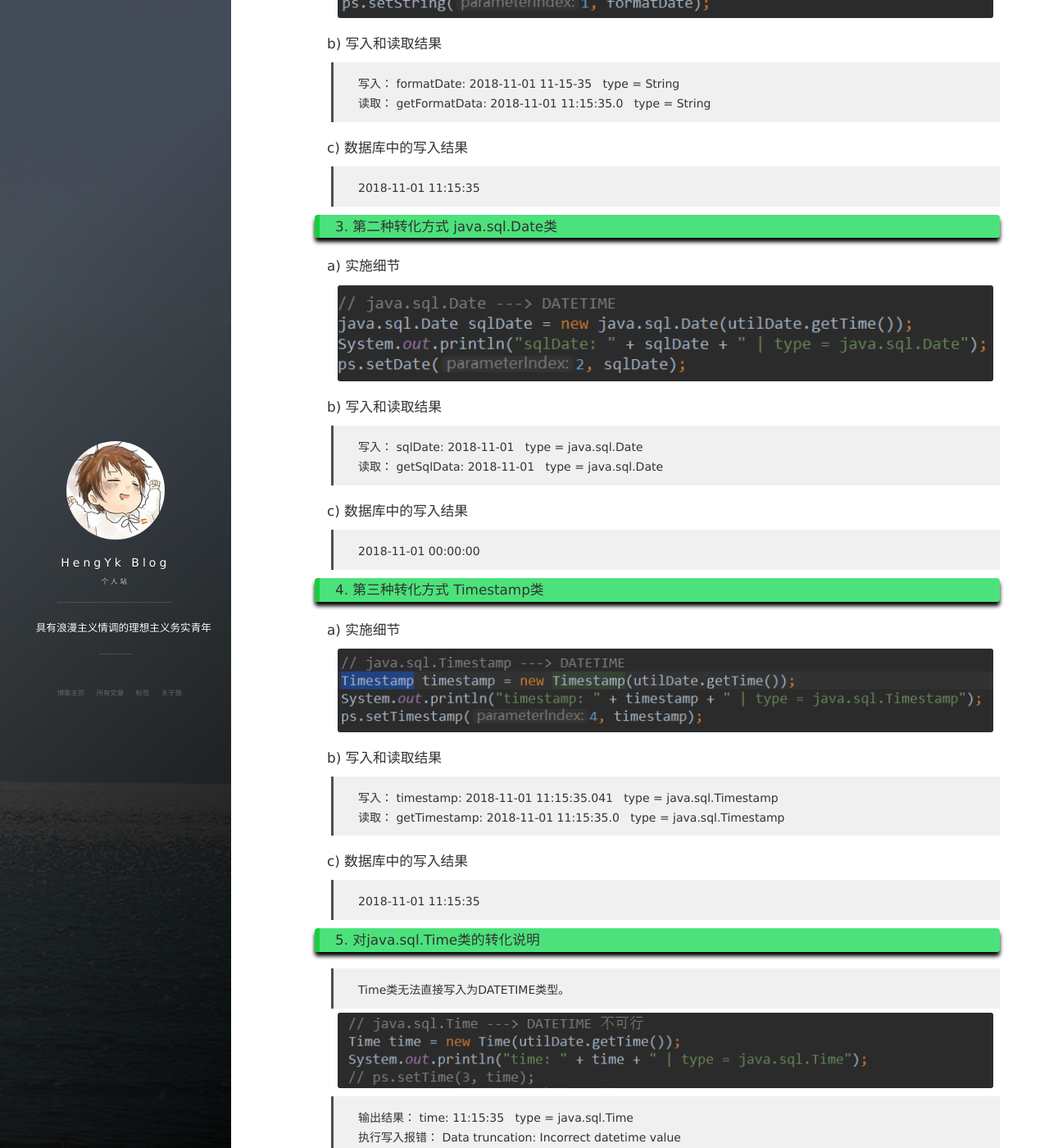
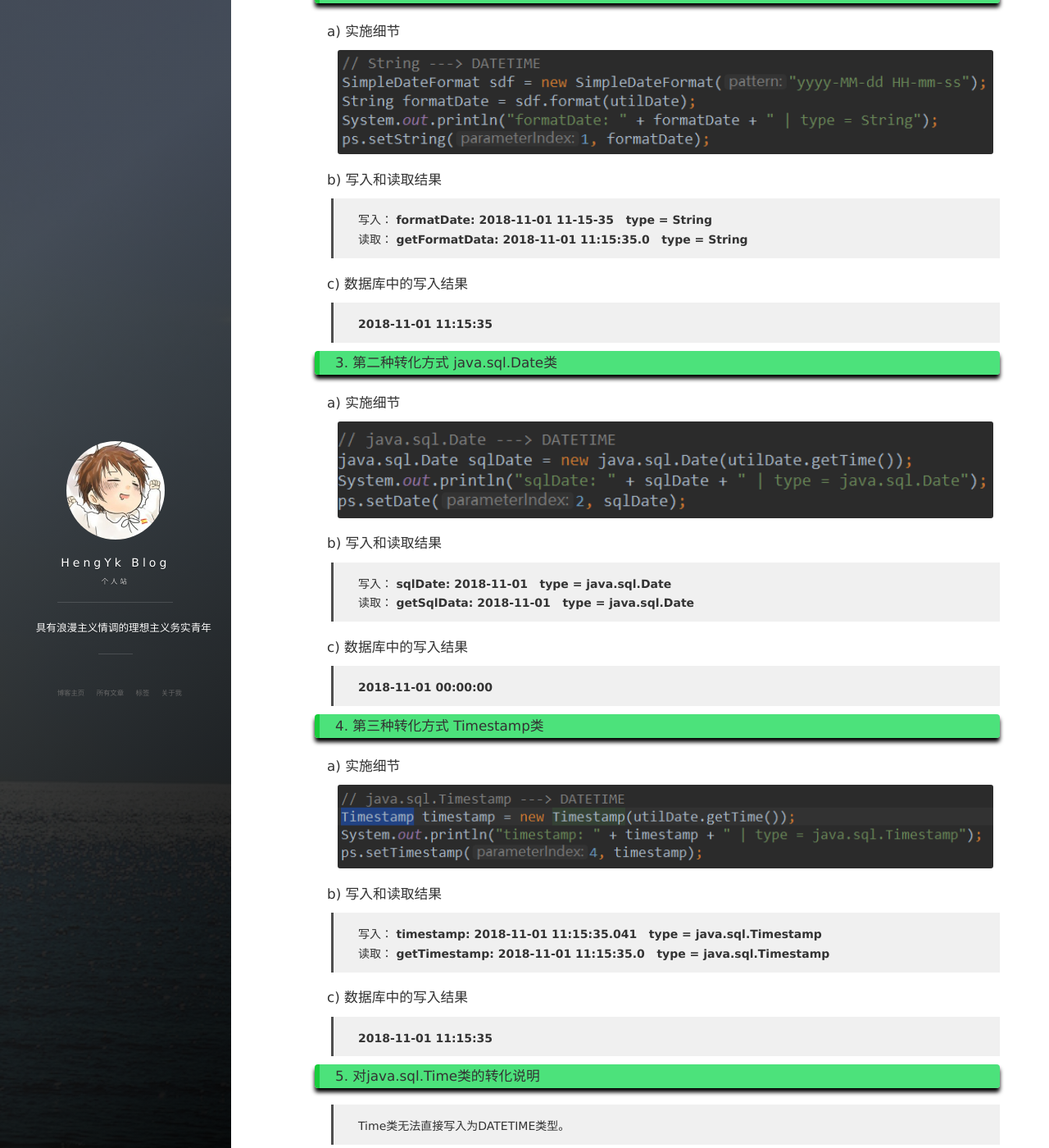
Before and after one commit to HengYk/hengyk.github.io, a Jekyll site: the page built from _posts/2018-11-01-JAVA杂谈：如何匹配数据库中的DATETIME类型.md, in a window 1280 px wide and 1400 px high, scrolled down 1046 px. Shown: the whole window at 82% size. Built offline with Jekyll 4.4.1, drawn with Linux system fonts in a browser that asks for light colours; nearby versions of some CDN libraries; comment, search, counter and statistics services are not loaded; some of the changed text lies outside the part shown.

Commit message:
Commit datetime

```diff
--- a/_posts/2018-11-01-JAVA杂谈：如何匹配数据库中的DATETIME类型.md
+++ b/_posts/2018-11-01-JAVA杂谈：如何匹配数据库中的DATETIME类型.md
@@ -12,11 +12,11 @@ tag: SQL系列文章（JAVA-SQL-*）
 
 #### a)	继承关系
 
-<img src="/images/post/dateclass.png" width="800px" height="280px">
+<img src="/images/post/dateclass.png" width="800px" height="">
 
 #### b)	日期格式
 
->  utilDate: Thu Nov 01 11:15:35 CST 2018&nbsp;&nbsp;&nbsp;type = java.util.Date
+>  **utilDate: Thu Nov 01 11:15:35 CST 2018&nbsp;&nbsp;&nbsp;type = java.util.Date**
 
 #### c)	能否直接匹配数据库的DATETIME类型
 
@@ -24,7 +24,7 @@ tag: SQL系列文章（JAVA-SQL-*）
 
 #### d)	转化为毫秒（ms）
 
->  utilDate.getTime(): 1541042135041&nbsp;&nbsp;&nbsp;type = long
+>  **utilDate.getTime(): 1541042135041&nbsp;&nbsp;&nbsp;type = long**
 
 ### 2. 第一种转化方式 SimpleDateFormat类
 
@@ -34,12 +34,12 @@ tag: SQL系列文章（JAVA-SQL-*）
 
 #### b)	写入和读取结果
 
-> 写入： formatDate: 2018-11-01 11-15-35&nbsp;&nbsp;&nbsp;type = String
-> 读取： getFormatData: 2018-11-01 11:15:35.0&nbsp;&nbsp;&nbsp;type = String
+> 写入： **formatDate: 2018-11-01 11-15-35&nbsp;&nbsp;&nbsp;type = String**
+> 读取： **getFormatData: 2018-11-01 11:15:35.0&nbsp;&nbsp;&nbsp;type = String**
 
 #### c)	数据库中的写入结果
 
->  2018-11-01 11:15:35
+>  **2018-11-01 11:15:35**
 
 ### 3. 第二种转化方式 java.sql.Date类
 
@@ -49,12 +49,12 @@ tag: SQL系列文章（JAVA-SQL-*）
 
 #### b)	写入和读取结果
 
-> 写入： sqlDate: 2018-11-01&nbsp;&nbsp;&nbsp;type = java.sql.Date
-> 读取： getSqlData: 2018-11-01&nbsp;&nbsp;&nbsp;type = java.sql.Date
+> 写入： **sqlDate: 2018-11-01&nbsp;&nbsp;&nbsp;type = java.sql.Date**
+> 读取： **getSqlData: 2018-11-01&nbsp;&nbsp;&nbsp;type = java.sql.Date**
 
 #### c)	数据库中的写入结果
 
->  2018-11-01 00:00:00
+>  **2018-11-01 00:00:00**
 
 ### 4. 第三种转化方式 Timestamp类
 
@@ -64,12 +64,12 @@ tag: SQL系列文章（JAVA-SQL-*）
 
 #### b)	写入和读取结果
 
-> 写入： timestamp: 2018-11-01 11:15:35.041&nbsp;&nbsp;&nbsp;type = java.sql.Timestamp
-> 读取： getTimestamp: 2018-11-01 11:15:35.0&nbsp;&nbsp;&nbsp;type = java.sql.Timestamp
+> 写入： **timestamp: 2018-11-01 11:15:35.041&nbsp;&nbsp;&nbsp;type = java.sql.Timestamp**
+> 读取： **getTimestamp: 2018-11-01 11:15:35.0&nbsp;&nbsp;&nbsp;type = java.sql.Timestamp**
 
 #### c)	数据库中的写入结果
 
->  2018-11-01 11:15:35
+>  **2018-11-01 11:15:35**
 
 ### 5. 对java.sql.Time类的转化说明
 
@@ -77,7 +77,7 @@ tag: SQL系列文章（JAVA-SQL-*）
 
 <img src="/images/post/timedatetime.png" width="800px" height="">
 
-> 输出结果： time: 11:15:35&nbsp;&nbsp;&nbsp;type = java.sql.Time
+> 输出结果： **time: 11:15:35&nbsp;&nbsp;&nbsp;type = java.sql.Time**
 > 执行写入报错： Data truncation: Incorrect datetime value
 
 ### 6. 总结
```
